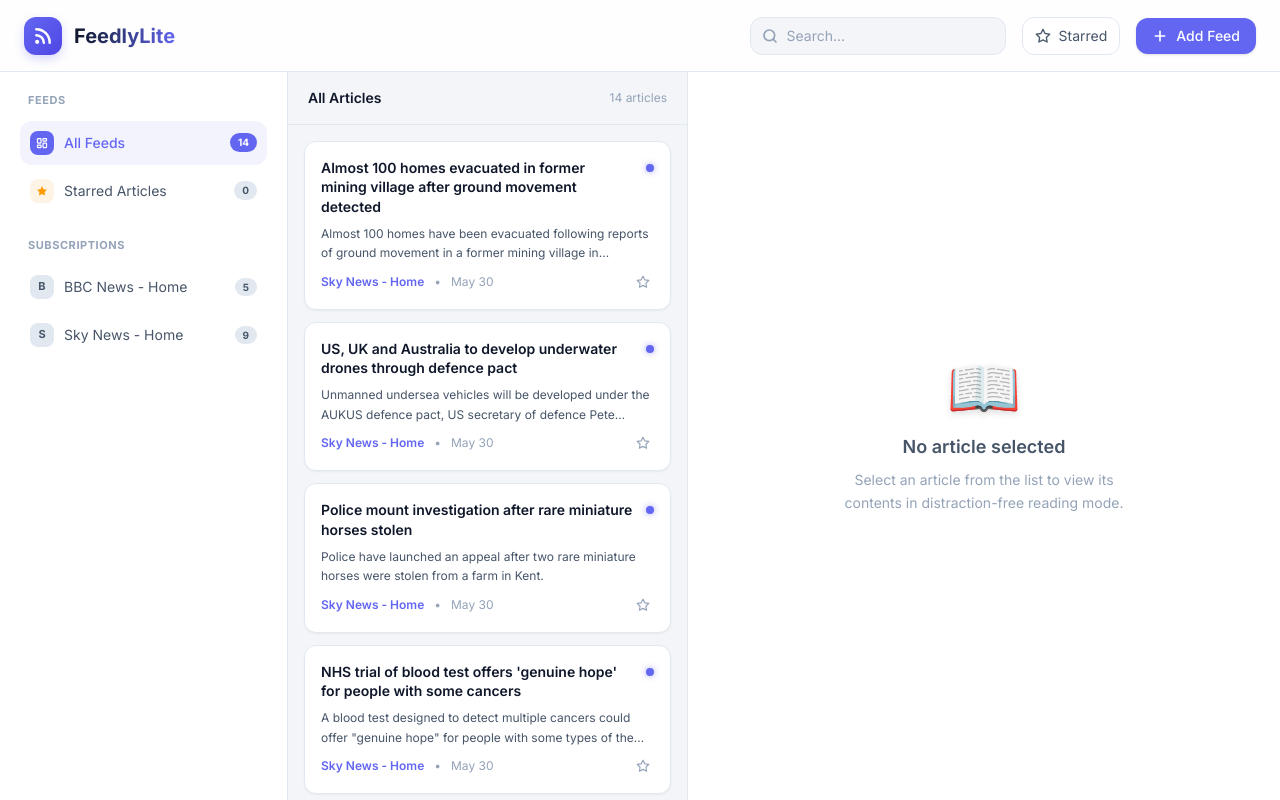
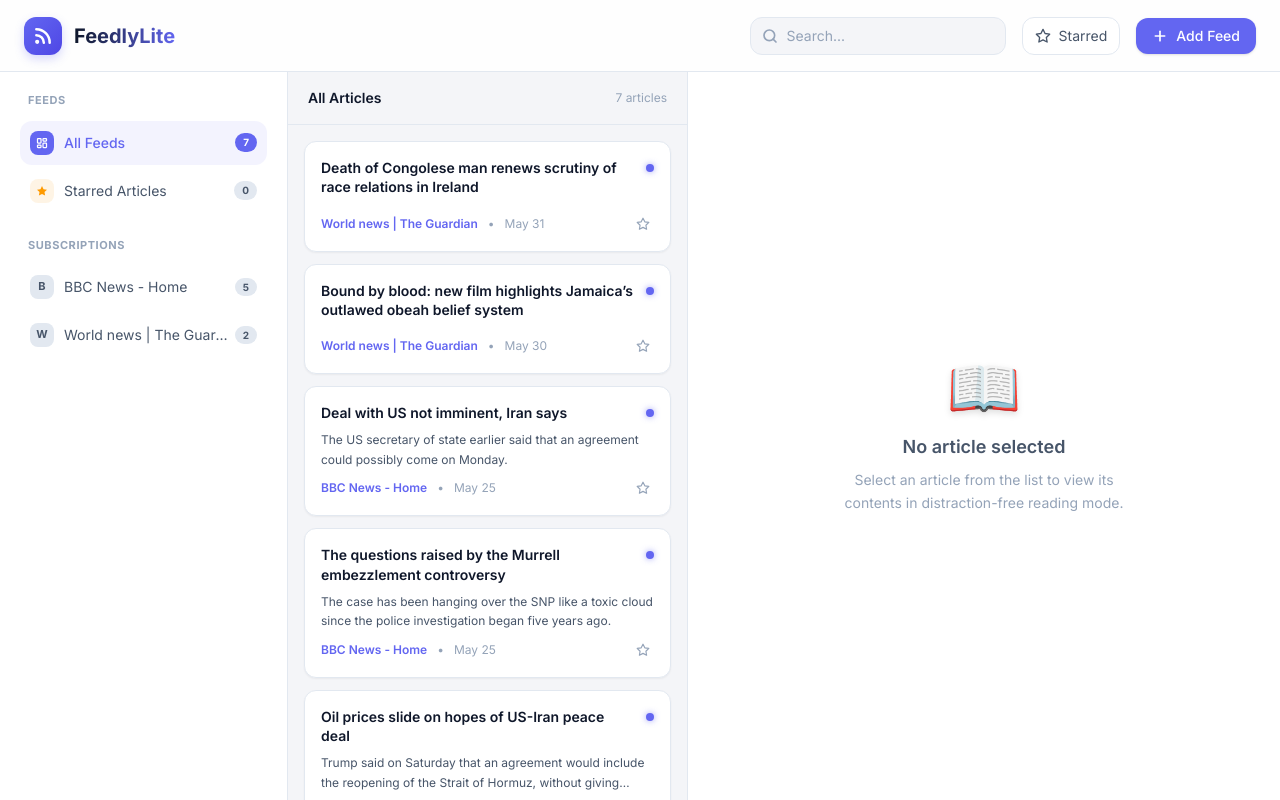
Before and after one commit to vasugupta1/RSSFeed, a React (Vite) app in the folder frontend/: page / in a window 1280 px wide. Built offline with nearby package versions, Linux system fonts and the light colour scheme; a web font is replaced by a local one.

Commit message:
add guardian mock data

```diff
--- a/frontend/src/mockData.ts
+++ b/frontend/src/mockData.ts
@@ -8,6 +8,7 @@ export interface FeedItem {
   starred: boolean;
   author?: string;
   content?: string;
+  imageUrl?: string;
 }
 
 export interface Feed {
@@ -82,107 +83,31 @@ export const INITIAL_FEEDS: Feed[] = [
         content: "<p>The prime minister said it was \"right\" that the sentences were being urgently reviewed.</p>"
       }
     ]
-  },
+  }
+,
   {
-    id: 'skynews',
-    title: 'Sky News - Home',
-    link: 'https://news.sky.com/home',
-    description: 'Sky news delivers breaking news, headlines and top stories from business, politics, entertainment and more in the UK and worldwide.',
+    id: 'guardian',
+    title: 'World news | The Guardian',
+    link: 'https://www.theguardian.com/world',
+    description: "Latest World news news, comment and analysis from the Guardian, the world's leading liberal voice",
     items: [
       {
-        id: 'sky-1',
-        title: "Ex-Spurs chairman Levy joins basketball bid | Mark Kleinman blog",
-        link: 'https://news.sky.com/story/mark-kleinman-blog-see-the-latest-stories-from-sky-news-city-editor-13505671',
+        id: 'guardian-1',
+        title: 'Death of Congolese man renews scrutiny of race relations in Ireland',
+        link: 'https://www.theguardian.com/world/2026/may/31/yves-sakila-death-congolese-man-ireland-race-relations',
         description: '',
-        pubDate: 'Tue, 10 Feb 2026 11:47:00 +0000',
+        pubDate: 'Sun, 31 May 2026 13:59:34 GMT',
         read: false,
         starred: false,
         author: undefined,
         content: ''
       },
       {
-        id: 'sky-2',
-        title: 'Police mount investigation after rare miniature horses stolen',
-        link: 'https://news.sky.com/story/police-mount-investigation-after-rare-miniature-horses-stolen-13549277',
-        description: 'Police have launched an appeal after two rare miniature horses were stolen from a farm in Kent.',
-        pubDate: 'Sat, 30 May 2026 12:56:00 +0100',
-        read: false,
-        starred: false,
-        author: undefined,
-        content: ''
-      },
-      {
-        id: 'sky-3',
-        title: 'Almost 100 homes evacuated in former mining village after ground movement detected',
-        link: 'https://news.sky.com/story/almost-100-homes-evacuated-in-former-mining-village-after-ground-movement-detected-13549253',
-        description: 'Almost 100 homes have been evacuated following reports of ground movement in a former mining village in Clackmannanshire.',
-        pubDate: 'Sat, 30 May 2026 15:09:00 +0100',
-        read: false,
-        starred: false,
-        author: undefined,
-        content: ''
-      },
-      {
-        id: 'sky-4',
-        title: 'US, UK and Australia to develop underwater drones through defence pact',
-        link: 'https://news.sky.com/story/aukus-nations-to-develop-underwater-drones-through-defence-pact-13549241',
-        description: 'Unmanned undersea vehicles will be developed under the AUKUS defence pact, US secretary of defence Pete Hegseth said.',
-        pubDate: 'Sat, 30 May 2026 15:00:00 +0100',
-        read: false,
-        starred: false,
-        author: undefined,
-        content: ''
-      },
-      {
-        id: 'sky-5',
-        title: "NHS trial of blood test offers 'genuine hope' for people with some cancers",
-        link: 'https://news.sky.com/story/nhs-trial-of-blood-test-offers-genuine-hope-for-people-with-some-cancers-13549242',
-        description: 'A blood test designed to detect multiple cancers could offer "genuine hope" for people with some types of the disease, experts say.',
-        pubDate: 'Sat, 30 May 2026 11:05:00 +0100',
-        read: false,
-        starred: false,
-        author: undefined,
-        content: ''
-      },
-      {
-        id: 'sky-6',
-        title: 'Teenager charged with murder after 15-year-old boy fatally stabbed in London',
-        link: 'https://news.sky.com/story/teenager-charged-with-murder-after-15-year-old-boy-fatally-stabbed-in-london-13549211',
-        description: 'A 16-year-old has been charged with murder after a teenage boy was fatally stabbed in east London.',
-        pubDate: 'Sat, 30 May 2026 08:18:00 +0100',
-        read: false,
-        starred: false,
-        author: undefined,
-        content: ''
-      },
-      {
-        id: 'sky-7',
-        title: 'Ex-England star Raheem Sterling arrested on suspicion of drug driving',
-        link: 'https://news.sky.com/story/ex-england-star-raheem-sterling-arrested-on-suspicion-of-drug-driving-sky-news-understands-13549226',
-        description: 'Former England footballer Raheem Sterling has been arrested on suspicion of drug driving, Sky News understands.',
-        pubDate: 'Sat, 30 May 2026 10:08:00 +0100',
-        read: false,
-        starred: false,
-        author: undefined,
-        content: ''
-      },
-      {
-        id: 'sky-8',
-        title: 'Temperatures to fall in UK as heatwave comes to an end',
-        link: 'https://news.sky.com/story/uk-weather-temperatures-to-fall-as-record-breaking-heatwave-comes-to-an-end-13549197',
-        description: 'Temperatures will drop across much of the UK over the weekend, as a record-breaking heatwave gives way to cloudy skies and rain, the Met Office has said.',
-        pubDate: 'Sat, 30 May 2026 05:59:00 +0100',
-        read: false,
-        starred: false,
-        author: undefined,
-        content: ''
-      },
-      {
-        id: 'sky-9',
-        title: 'Four people trapped in flooded cave in Laos pulled to safety',
-        link: 'https://news.sky.com/story/four-people-trapped-in-flooded-cave-in-laos-pulled-to-safety-13549218',
-        description: 'Four people trapped for 10 days in a flooded cave in Laos have been safely evacuated by rescuers.',
-        pubDate: 'Sat, 30 May 2026 09:32:00 +0100',
+        id: 'guardian-2',
+        title: 'Bound by blood: new film highlights Jamaica’s outlawed obeah belief system',
+        link: 'https://www.theguardian.com/world/2026/may/30/stew-pews-film-obeah-jamaica-magic-tradition',
+        description: '',
+        pubDate: 'Sat, 30 May 2026 11:00:18 GMT',
         read: false,
         starred: false,
         author: undefined,
```
